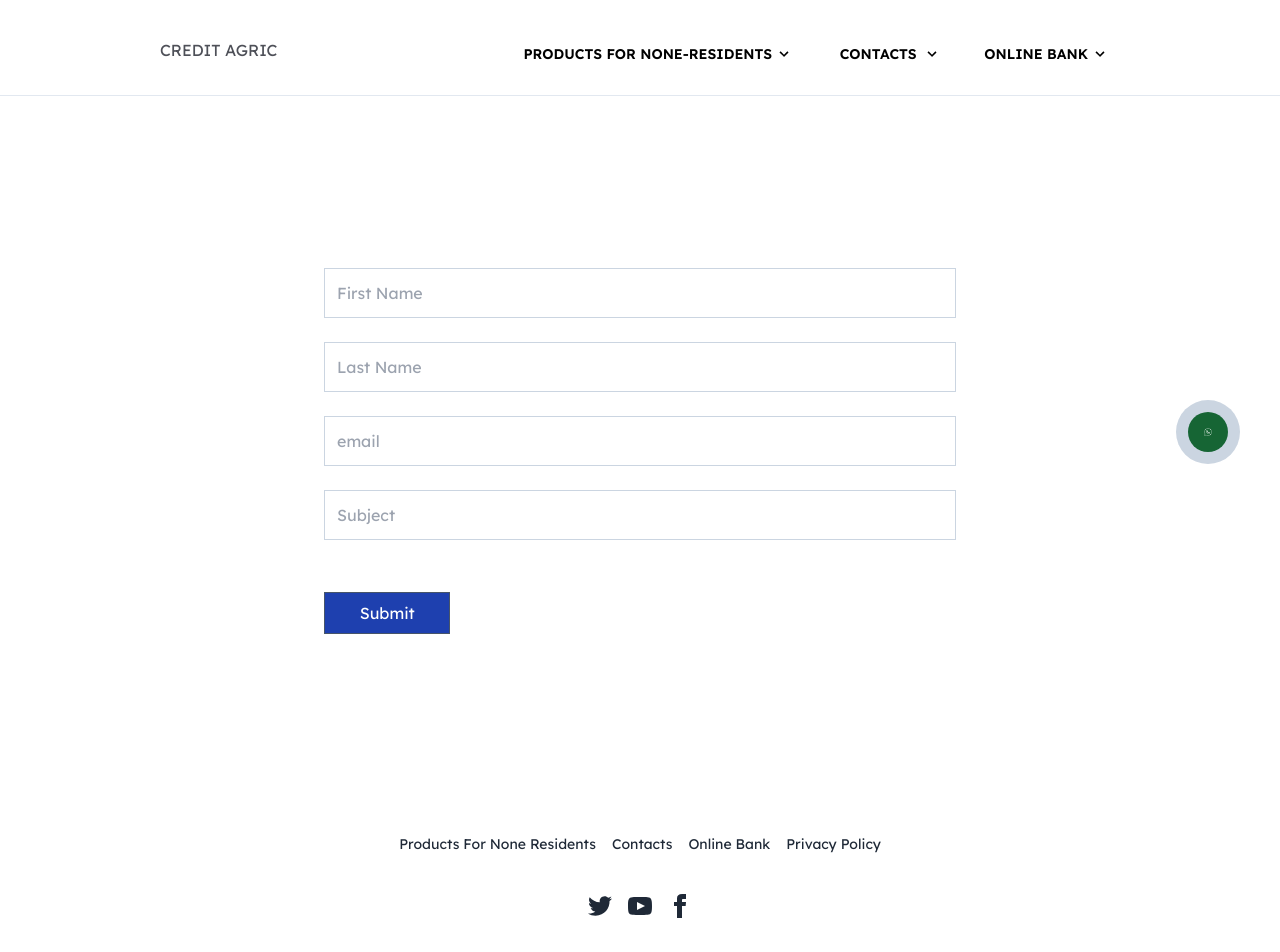
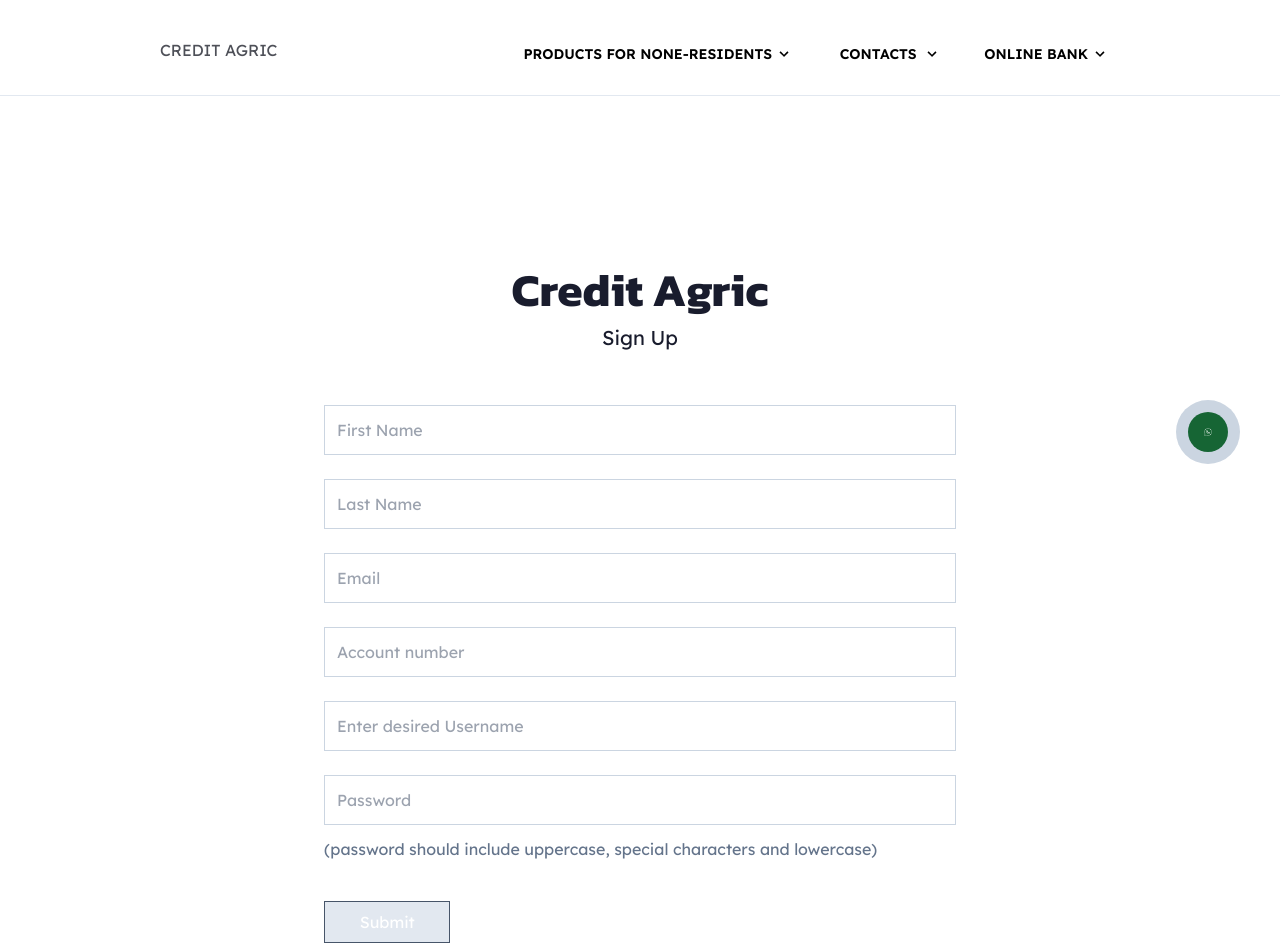
Before and after one commit to DavidWaza/melvin, a Next.js app: page /online-bank in a window 1280 px wide. Shown: the top 952 px of the page. Built offline with nearby package versions, Linux system fonts and the light colour scheme.

Commit message:
added title

```diff
--- a/src/pages/online-bank/index.tsx
+++ b/src/pages/online-bank/index.tsx
@@ -1,6 +1,6 @@
 import React from "react";
 import { useForm, ValidationError } from "@formspree/react";
-import { Text } from "@/src/component/Typhography/Typography";
+import { Heading, Text } from "@/src/component/Typhography/Typography";
 
 const ContactForm = () => {
   const [state, handleSubmit] = useForm("mvojnqzr");
@@ -18,6 +18,8 @@ const ContactForm = () => {
   }
   return (
     <div className="max-w-2xl m-auto my-[10rem] px-5">
+      <Heading variant="large" className="font-kanit text-center">Credit Agric</Heading>
+      <Text className="text-center mb-10">Sign Up</Text>
       <form onSubmit={handleSubmit}>
         <input
           type="text"
@@ -39,28 +41,54 @@ const ContactForm = () => {
           id="email"
           type="email"
           name="email"
-          placeholder="email"
+          placeholder="Email"
           className="w-full bg-white p-3 border border-slate-300 my-3"
         />
         <ValidationError prefix="Email" field="email" errors={state.errors} />
         <input
-          id="subject"
-          type="text"
+          id="account number"
+          type="number"
           name="subject"
-          placeholder="Subject"
+          placeholder="Account number"
           className="w-full bg-white p-3 border border-slate-300 my-3"
         />
 
         <ValidationError
-          prefix="Subject"
-          field="subject"
+          prefix="AccountNumber"
+          field="account number"
           errors={state.errors}
         />
+        <input
+          type="text"
+          placeholder="Enter desired Username"
+          className="w-full bg-white p-3 border border-slate-300 my-3"
+        />
+        <ValidationError
+          prefix="username"
+          field="username"
+          errors={state.errors}
+        />
+        <input
+          id="password"
+          type="password"
+          name="subject"
+          placeholder="Password"
+          className="w-full bg-white p-3 border border-slate-300 my-3"
+        />
+
+        <ValidationError
+          prefix="AccountNumber"
+          field="account number"
+          errors={state.errors}
+        />
+        <p className="text-slate-500">
+          (password should include uppercase, special characters and lowercase)
+        </p>
         <div className="flex flex-col w-full md:w-[40%] xl:w-[20%] mt-10">
           <button
             type="submit"
             disabled={state.submitting}
-            className="border border-slate-600 px-4 py-2 bg-blue-800 text-white"
+            className={`border border-slate-600 px-4 py-2  text-white ${!state.submitting ? 'bg-slate-200 cursor-not-allowed text-black' : 'bg-blue-800'}`}
           >
             Submit
           </button>
```
